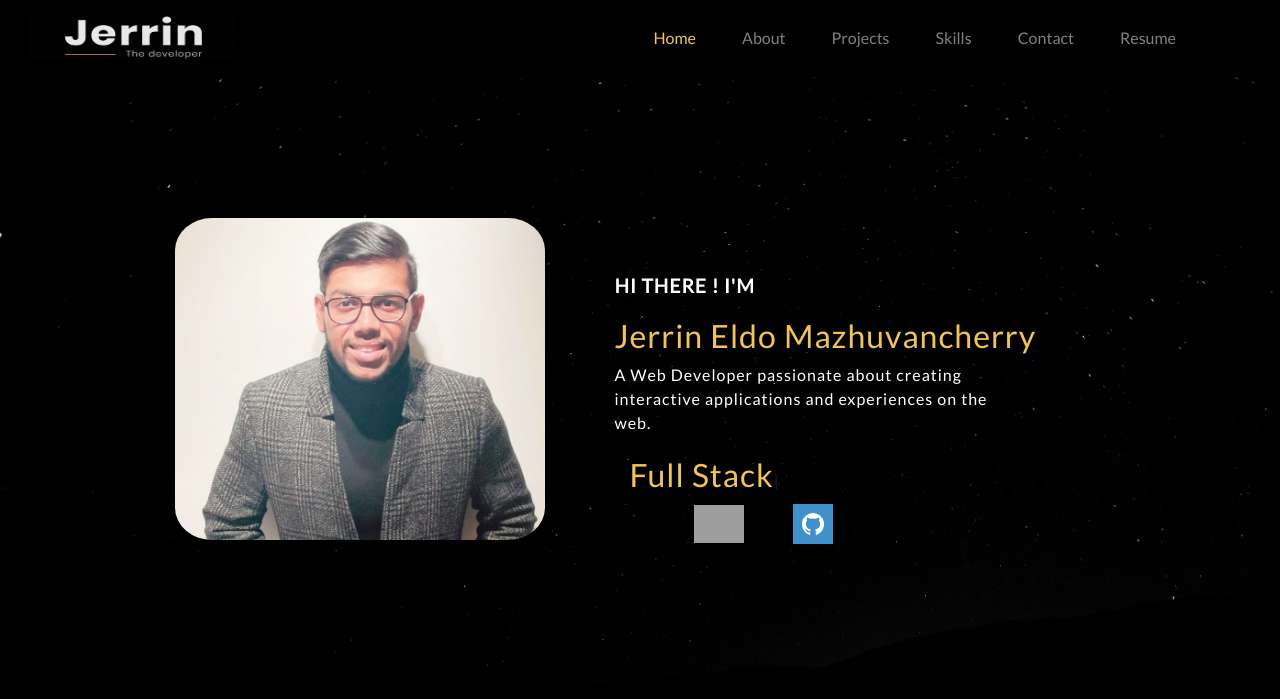
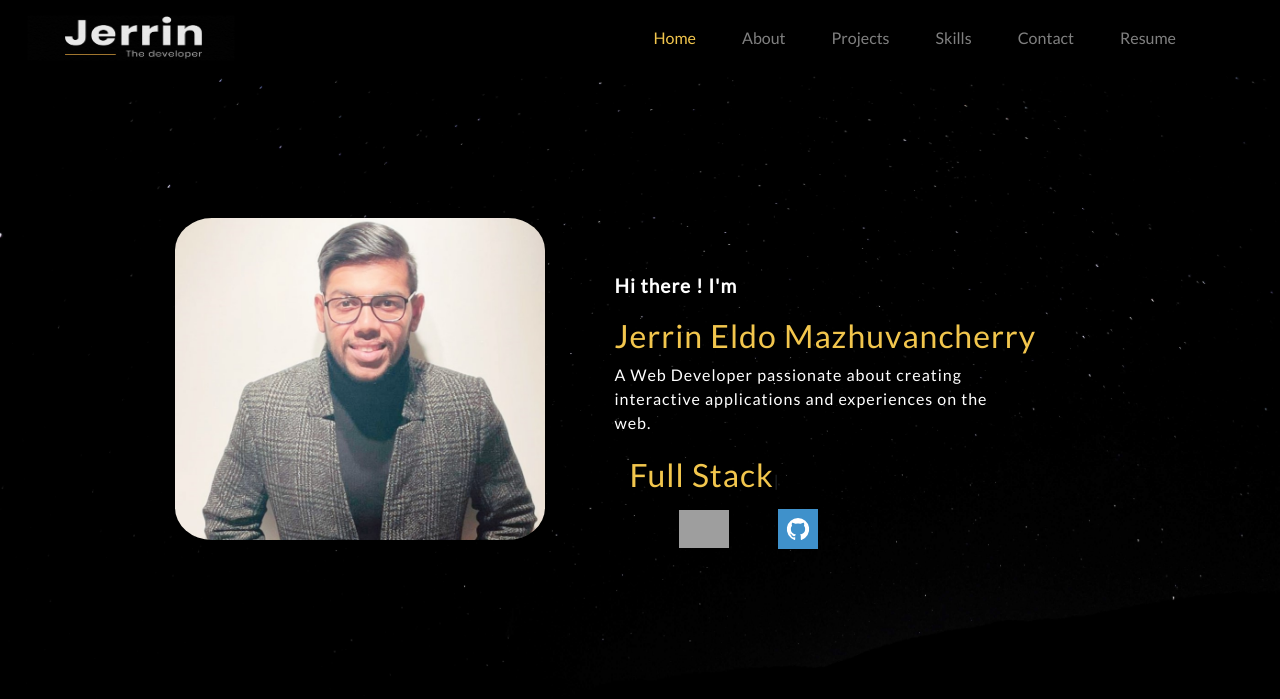
Before and after one commit to jerrineldo/Portfolio, a PHP site: page / in a window 1280 px wide. Shown: the top 699 px of the page. Run offline with PHP 8.4, Linux system fonts and the light colour scheme; some libraries are stand-ins or nearby versions; grey boxes are pictures that could not be loaded.

Commit message:
making style changes

```diff
--- a/css/main.css
+++ b/css/main.css
@@ -145,11 +145,14 @@ html {
 }
 
 .socialsList {
+  margin-top: 10px;
+  position: relative;
+  right: 0em !important;
+  width: 100% !important;
+}
+
+.socialsList ul{
   display: inline-block;
-  top: 14.5em;
-  position: absolute;
-  right: 0em;
-  width: 100%;
 }
 .socialsList li {
   list-style: none;
@@ -399,7 +402,6 @@ html {
   }
   .socialsList {
     width: 100%;
-    top: 11em;
     right: 0;
   }
 
--- a/index.php
+++ b/index.php
@@ -61,12 +61,13 @@ if (isset($_POST['sendmessage_button'])) {
         <img class="img-fluid mainimage" src="./images/Jerrin Eldo Mazhuvancherry.jpg" alt="Chania">
       </div>
       <div class="mainpagecontent col">
-        <p class="text-lg-left designation row">HI THERE ! I'M</p>
+        <p class="text-lg-left designation row">Hi there ! I'm</p>
         <h2 class="name row">Jerrin Eldo Mazhuvancherry</h2>
         <p class="smallbio row">A Web Developer passionate about creating interactive applications and experiences on the web.</p>
         <span class="text-slider-items">Web Developer , Full Stack Developer</span>
         <strong class="text-lg-left text-slider designation mainpage-message"></strong>
-        <ul class="socialsList row">
+        <div class="socialsList">
+          <ul class="row">
             <li class="col-md-8">
               <a href="https://www.linkedin.com/in/jerrin-eldo-mazhuvancherry-p" target="_blank" rel="noopener noreferrer"><img src="https://img.icons8.com/fluent/48/26e07f/linkedin.png" /></a>
             </li>
@@ -74,6 +75,7 @@ if (isset($_POST['sendmessage_button'])) {
               <a href="https://github.com/jerrineldo" class="icon" target="_blank" rel="noopener noreferrer"><img class="icon" src="./images/icons/github.svg" /></a>
             </li>
           </ul>
+        </div>
       </div>
     </div>
     <div class="about-section section flex justify-content-center " id="about-section">
@@ -593,7 +595,8 @@ if (isset($_POST['sendmessage_button'])) {
                 <li class="list-group-item">
                   Technologies Used : <span class="technologies">HTML , CSS</span>
                 </li>
-                <li class="list-group-item">One of the first web pages I made.</li>
+                <li class="list-group-item">This is a simple HTML page made with HTML and CSS.</li>
+                <li class="list-group-item">I have put this here mainly to showcase my first web page in my student life at Humber.</li>
               </ul>
               <div class="card-body">
                 <a href="https://github.com/jerrineldo/HomeGreenery" class="card-link">GitHub</a>
@@ -755,7 +758,7 @@ if (isset($_POST['sendmessage_button'])) {
           </li>
           <li>
             <div class="skillcontainer">
-            <img src="https://img.icons8.com/metro/26/000000/php.png"/>
+              <img src="https://img.icons8.com/metro/26/000000/php.png" />
             </div>
             <p>PHP</p>
           </li>
```
Also changed, not shown: 1 other file. Lines whose indentation alone changed are shown as unchanged.
